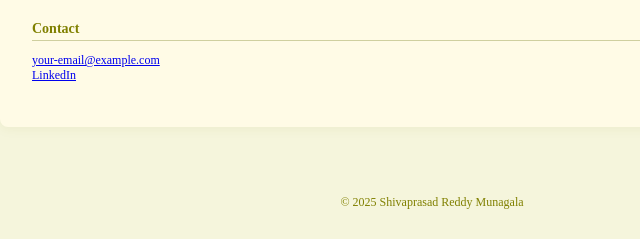
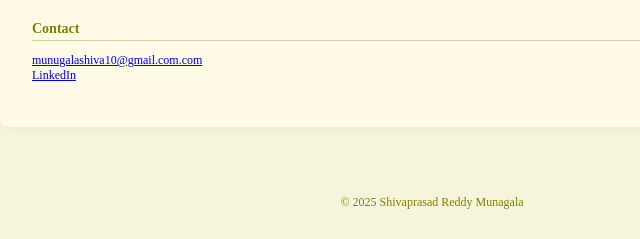
Before and after one commit to munugalashiva/shivaprasad-portfolio, a plain HTML site: page index.html in a window 1280 px wide. Shown: the part 1158-1397 px from the top of the page, 208-848 px from the left. Drawn offline with Linux system fonts and the light colour scheme.

Commit message:
Update index.html

```diff
--- a/index.html
+++ b/index.html
@@ -88,7 +88,7 @@
     <section id="contact">
       <h2>Contact</h2>
       <p>
-        <a href="mailto:your-email@example.com">your-email@example.com</a><br>
+        <a href="mailto:munugalashiva10@gmail.com">munugalashiva10@gmail.com.com</a><br>
         <a href="https://www.linkedin.com/in/shivaprasad-reddy-05604024a/" target="_blank">LinkedIn</a>
       </p>
     </section>
```
